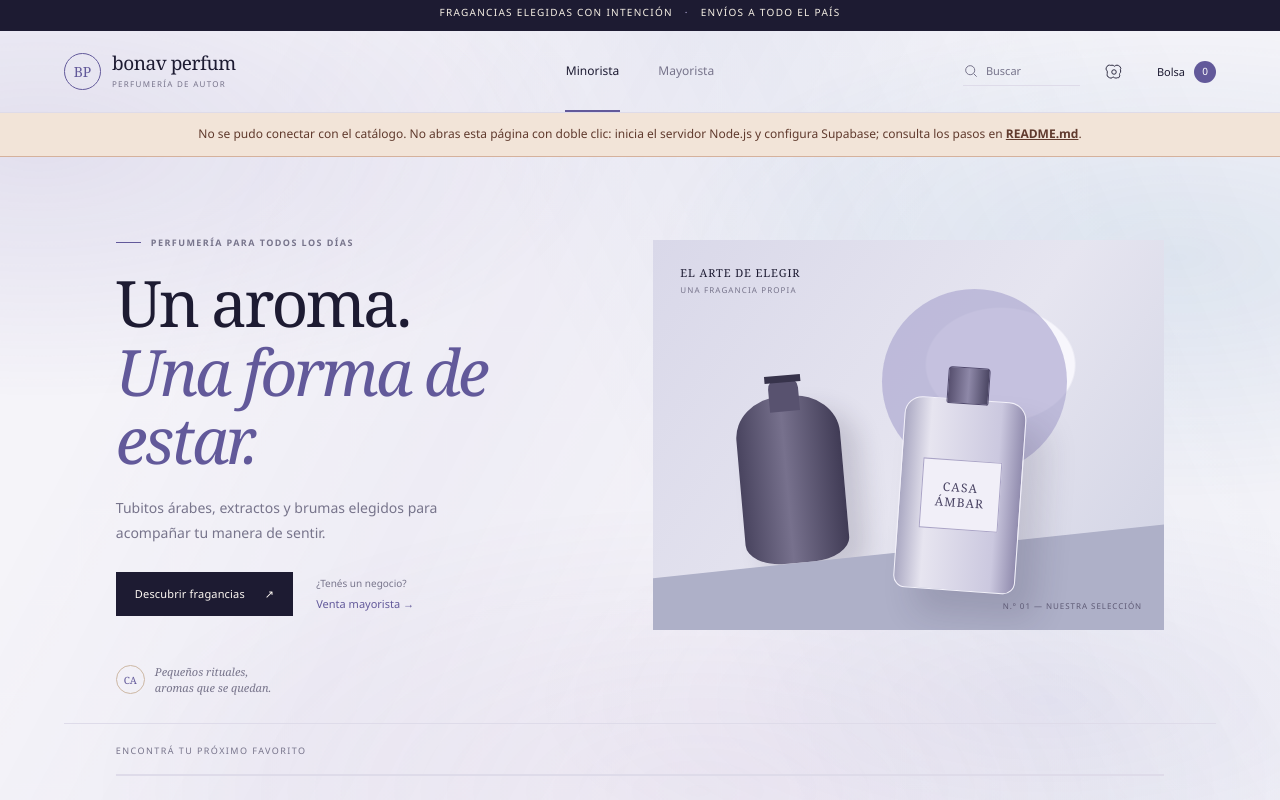
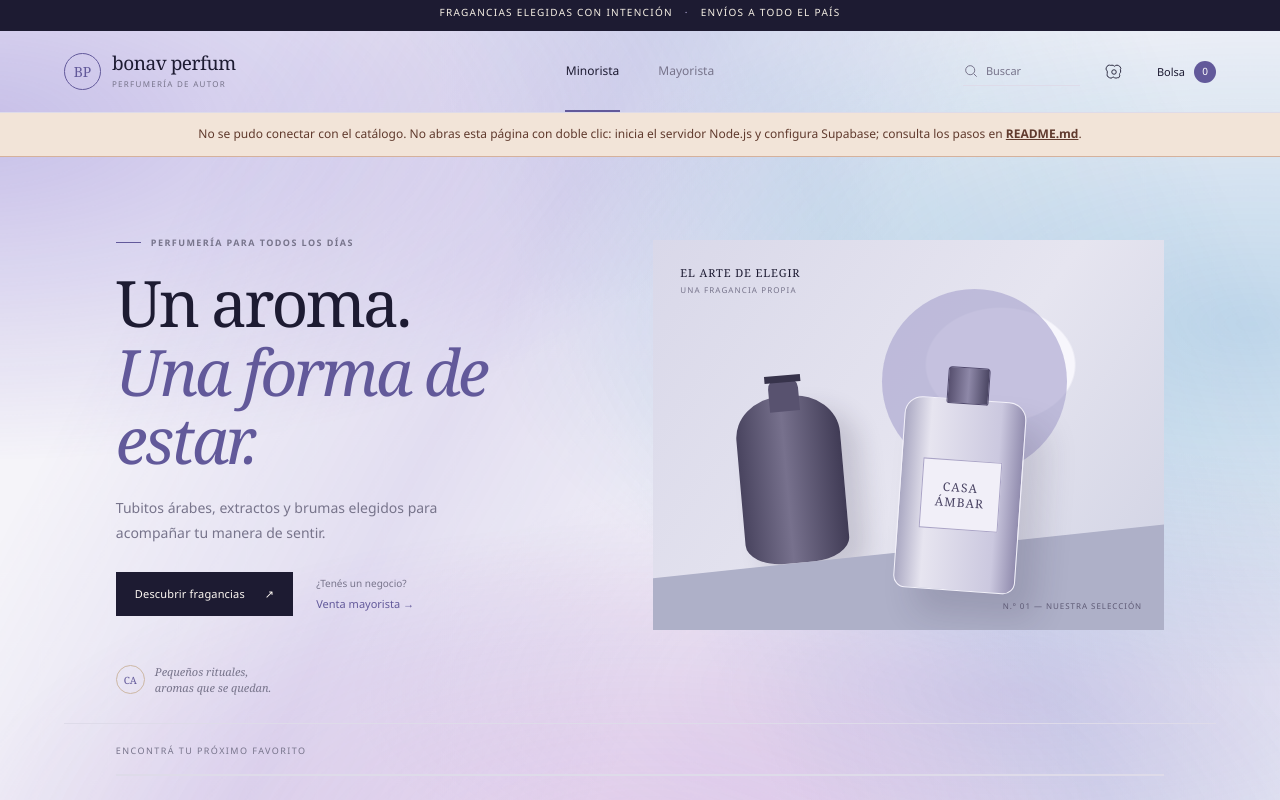
Before and after one commit to valdiviatomas131-lang/vsperfum, a website: page index.html in a window 1280 px wide. Shown: the top 800 px of the page. Drawn offline with Linux system fonts and the light colour scheme; no server answers.

Commit message:
Increase visibility of chroma waves backdrop

```diff
--- a/style.css
+++ b/style.css
@@ -18,17 +18,17 @@ body { position: relative; isolation: isolate; margin: 0; background: transparen
 .chroma-background::before, .chroma-background::after { position: absolute; inset: -18%; content: ""; will-change: transform; }
 .chroma-background::before {
   background:
-    radial-gradient(ellipse 42% 30% at 18% 28%, rgba(101, 87, 172, .13), transparent 76%),
-    radial-gradient(ellipse 38% 28% at 82% 38%, rgba(52, 118, 177, .11), transparent 78%),
-    radial-gradient(ellipse 45% 34% at 55% 86%, rgba(145, 105, 177, .09), transparent 76%);
-  animation: chroma-drift 34s ease-in-out infinite alternate;
+    radial-gradient(ellipse 58% 40% at 14% 26%, rgba(93, 69, 196, .3), transparent 76%),
+    radial-gradient(ellipse 55% 42% at 86% 44%, rgba(37, 132, 194, .25), transparent 78%),
+    radial-gradient(ellipse 52% 40% at 52% 92%, rgba(166, 76, 190, .22), transparent 76%);
+  animation: chroma-drift 27s ease-in-out infinite alternate;
 }
 .chroma-background::after {
   background:
-    linear-gradient(118deg, transparent 27%, rgba(101, 87, 172, .045) 43%, transparent 58%),
-    linear-gradient(64deg, transparent 48%, rgba(52, 118, 177, .04) 62%, transparent 80%),
-    radial-gradient(ellipse 36% 22% at 72% 76%, rgba(133, 111, 190, .07), transparent 78%);
-  animation: chroma-drift 43s ease-in-out -16s infinite alternate-reverse;
+    linear-gradient(118deg, transparent 27%, rgba(101, 75, 193, .13) 43%, transparent 58%),
+    linear-gradient(64deg, transparent 48%, rgba(34, 128, 191, .11) 62%, transparent 80%),
+    radial-gradient(ellipse 48% 28% at 72% 76%, rgba(133, 82, 190, .17), transparent 78%);
+  animation: chroma-drift 33s ease-in-out -16s infinite alternate-reverse;
 }
 button, input, select, textarea { font: inherit; }
 button, a, select { -webkit-tap-highlight-color: transparent; }
```
